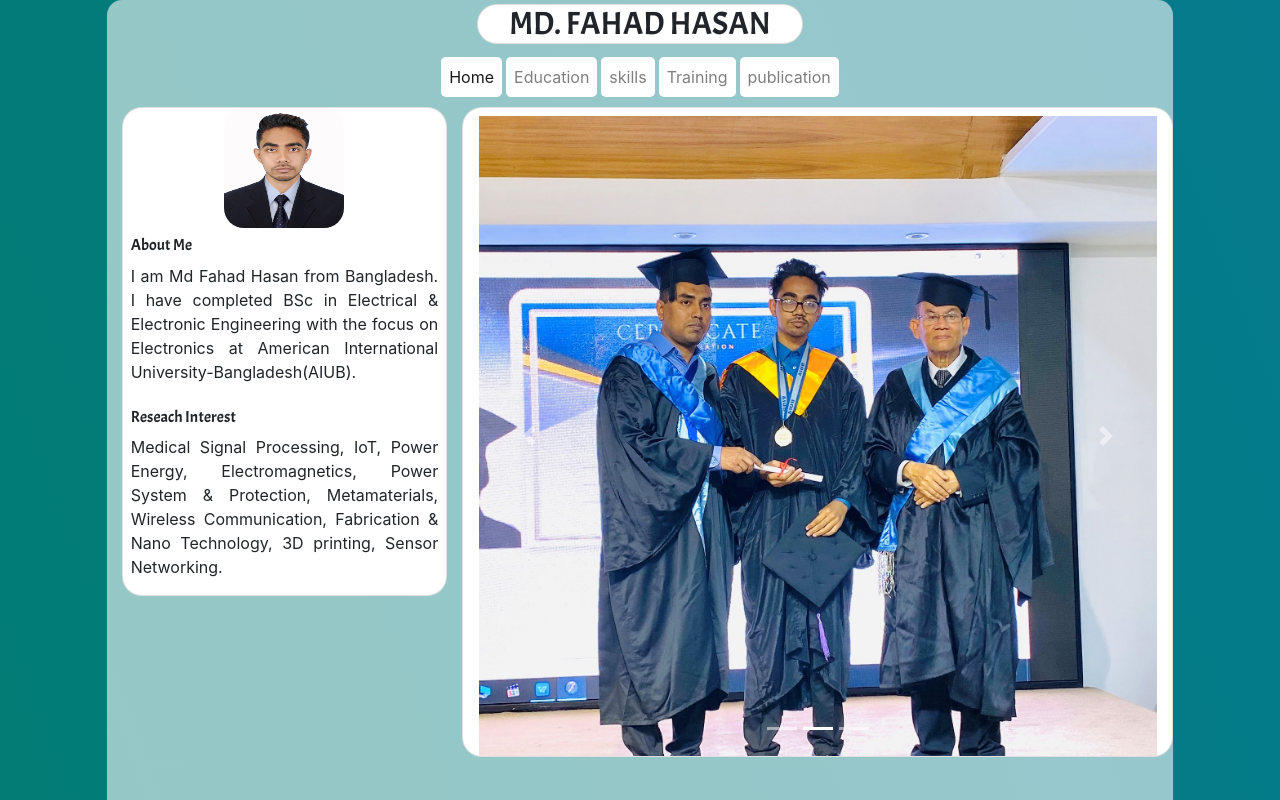
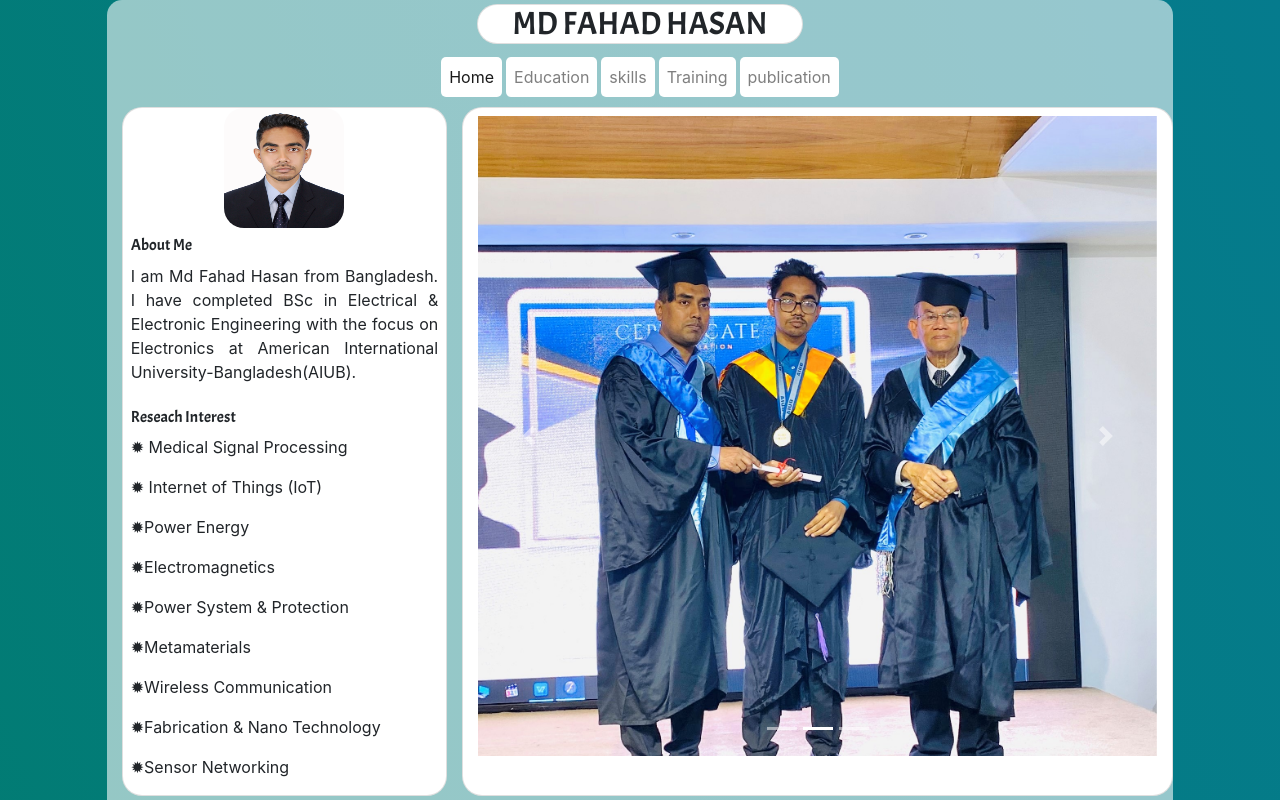
Before and after one commit to fahadhasan164/fahad-hasan.github.io, a plain HTML site: page index.html in a window 1280 px wide. Shown: the top 800 px of the page. Drawn offline with nearby package versions, Linux system fonts and the light colour scheme.

Commit message:
Update index.html

```diff
--- a/index.html
+++ b/index.html
@@ -47,7 +47,7 @@
           <div class="col-10 glass ">
             <div class="row  d-flex justify-content-center">
               <div class="col-12 col-sm-12 col-md-12 col-lg-4 text-center mt-1">
-                <h2 class="card">MD. FAHAD HASAN</h2>
+                <h2 class="card">MD FAHAD HASAN</h2>
               </div>
             </div>
             <div class="row">
@@ -115,10 +115,16 @@
                     </div>
                     <div class="ml-2 mr-2 mt-2 text-justify">
                       <h6>Reseach Interest</h6>
-                      <p>
-                        Medical Signal Processing, IoT, Power Energy, Electromagnetics, Power System & Protection, Metamaterials, Wireless Communication, Fabrication & Nano Technology,
-                        3D printing, Sensor Networking.
-                      </p>
+                      <p> ✹ Medical Signal Processing </p>
+                      <p>  ✹ Internet of Things (IoT)</p>
+                      <p> ✹Power Energy </p>
+                      <p> ✹Electromagnetics</p>
+                      <p> ✹Power System & Protection</p>
+                      <p> ✹Metamaterials</p>
+                      <p> ✹Wireless Communication</p>
+                      <p> ✹Fabrication & Nano Technology</p>
+                       <p> ✹Sensor Networking</p>
+
                     </div>
                   </div>
               </div>
```
